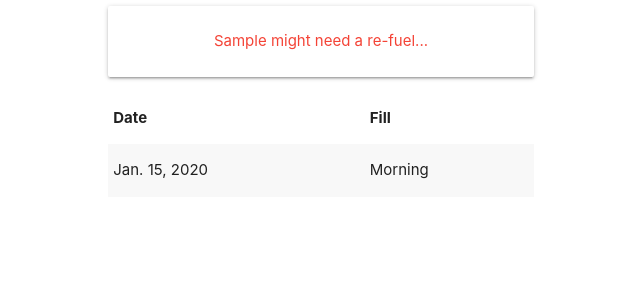
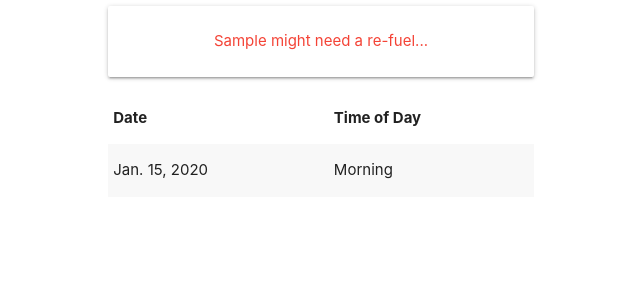
Before and after one commit to nicodenelli/carCollector, a Django app: template main_app/templates/cars/detail.html in a window 1280 px wide. Shown: the part 450-750 px from the top of the page, without its empty margins (543-1183 px from the left). Run offline with Django 4.2, Linux system fonts and the light colour scheme; the template is opened without the code that fills it: values that come from a table or form of the project are taken from there, others are empty; tables that the repository leaves empty hold one stand-in row (values such as "Sample post").

Commit message:
adding fuel model

```diff
--- a/main_app/templates/cars/detail.html
+++ b/main_app/templates/cars/detail.html
@@ -38,7 +38,7 @@
   {% endif %}
     <table class="striped">
       <thead>
-        <tr><th>Date</th><th>Fill</th></tr>
+        <tr><th>Date</th><th>Time of Day</th></tr>
       </thead>
       <tbody>
         {% for filling in car.filling_set.all %}
```
